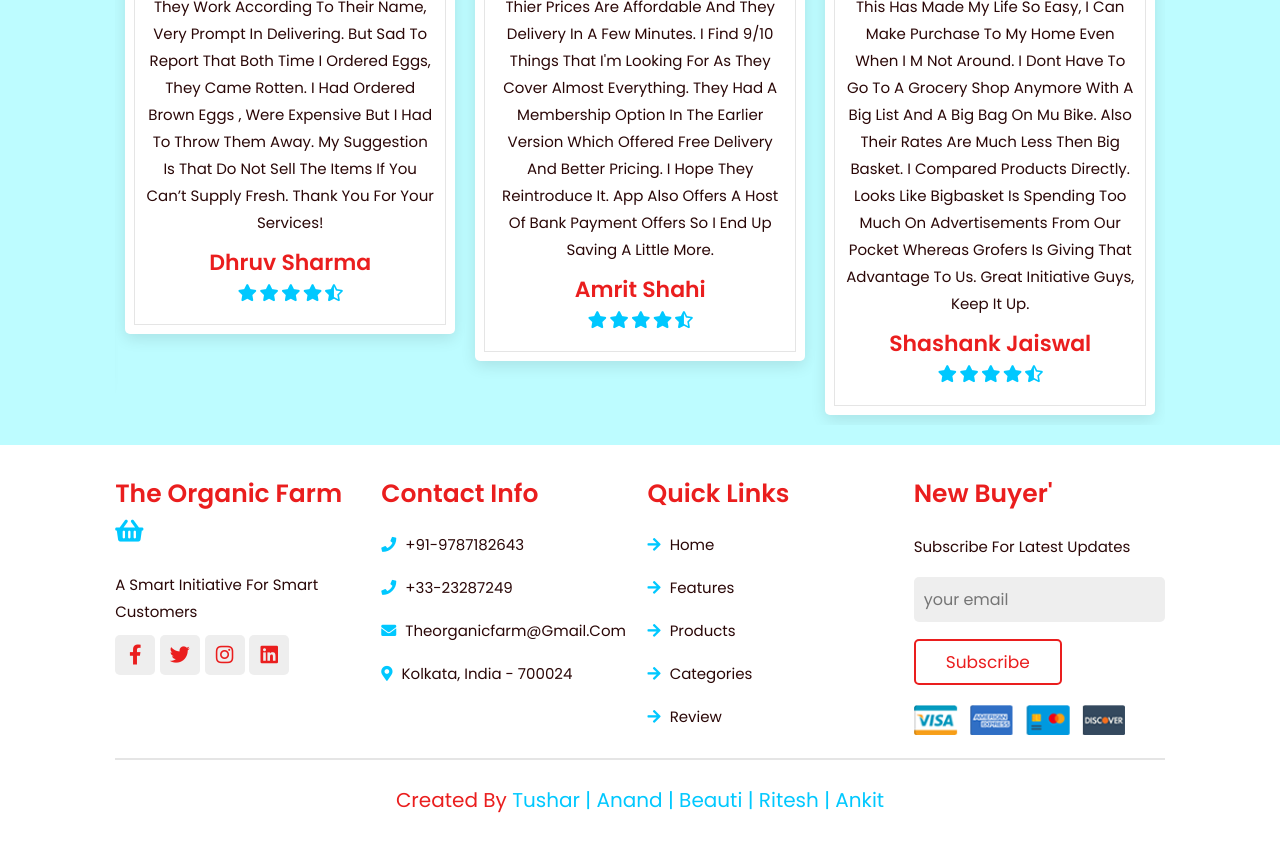
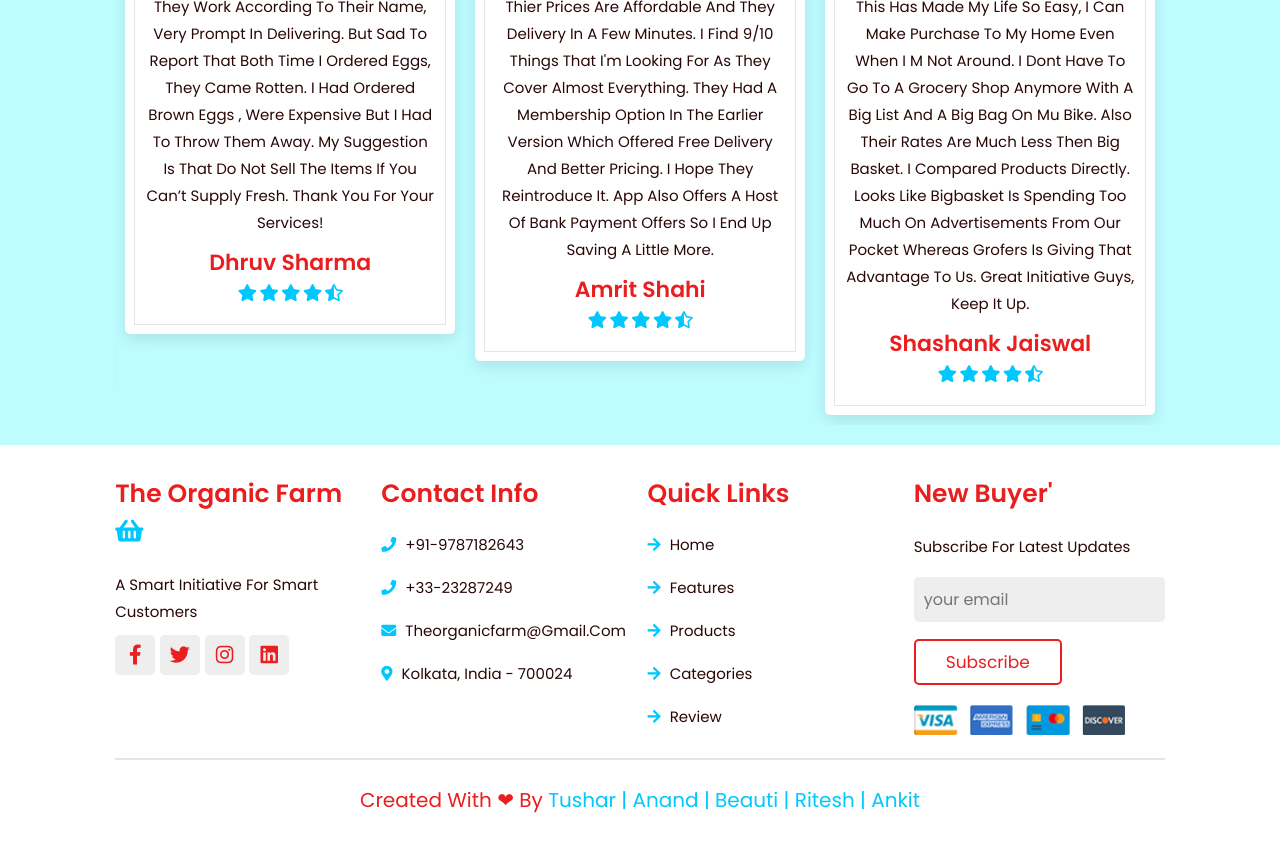
Before and after one commit to tusquake/The-Organic-Farms, a plain HTML site: page index.html in a window 1280 px wide. Shown: the part 3248-4093 px from the top of the page. Drawn offline with nearby package versions, Linux system fonts and the light colour scheme.

Commit message:
Update index.html

```diff
--- a/index.html
+++ b/index.html
@@ -388,7 +388,7 @@
 </section>
 
 
-<!-- blogs section ends -->
+<!-- review section ends -->
 
 <!-- footer section starts  -->
 
@@ -422,7 +422,6 @@
             <a href="#" class="links"> <i class="fas fa-arrow-right"></i> products </a>
             <a href="#" class="links"> <i class="fas fa-arrow-right"></i> categories </a>
             <a href="#" class="links"> <i class="fas fa-arrow-right"></i> review </a>
-            <!-- <a href="#" class="links"> <i class="fas fa-arrow-right"></i> blogs </a> -->
         </div>
 
         <div class="box">
@@ -435,7 +434,7 @@
 
     </div>
 
-    <div class="credit"> created by <span> Tushar | Anand | Beauti | Ritesh | Ankit </span></div>
+    <div class="credit"> Created with ❤ by <span> Tushar | Anand | Beauti | Ritesh | Ankit </span></div>
 
 </section>
 
```
